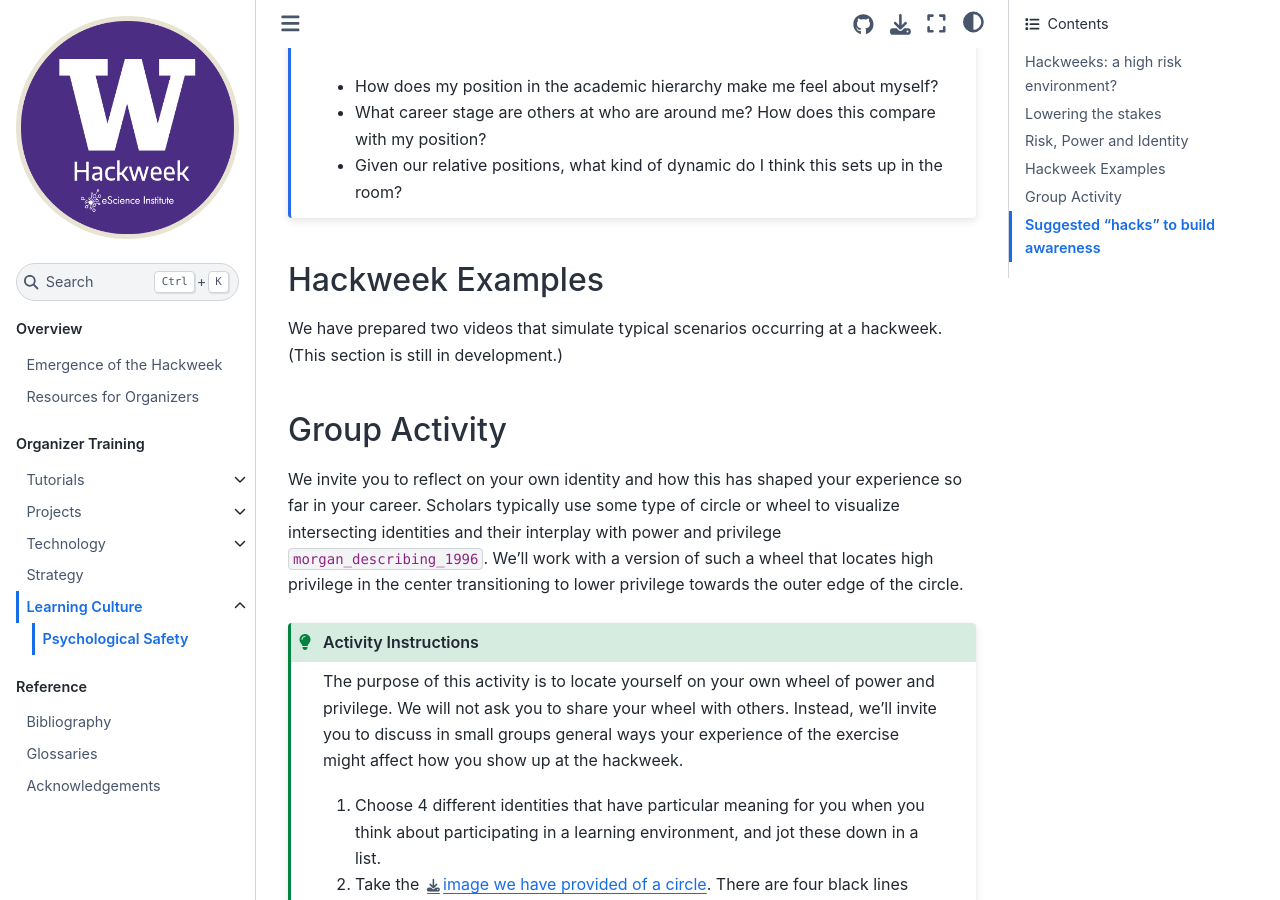
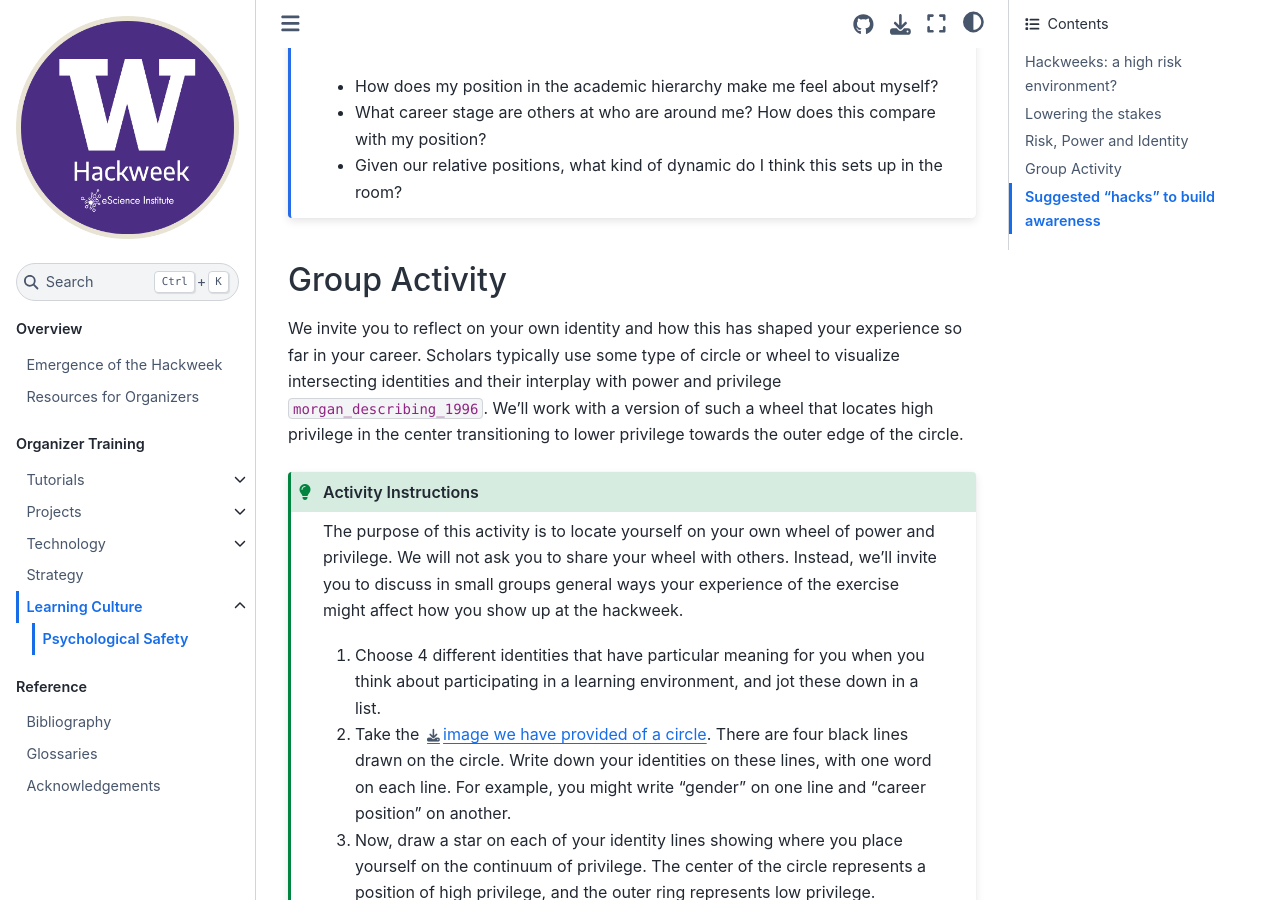
Before and after one commit to uwhackweek/hackweeks-as-a-service, a Jupyter Book: the page built from docs/training/culture/psychological-safety.md, in a window 1280 px wide and 900 px high, scrolled down 3983 px. Built offline with Jupyter Book 1.0.4 settings and Sphinx 7.4.7 and the Sphinx Book theme 1.1.4, drawn with Linux system fonts in a browser that asks for light colours; cross-references to code outside the pages are shown as plain code.

Commit message:
delete for now until we build examples

```diff
--- a/docs/training/culture/psychological-safety.md
+++ b/docs/training/culture/psychological-safety.md
@@ -159,11 +159,6 @@ with my position?
 up in the room?
 :::
 
-## Hackweek Examples
-
-We have prepared two videos that simulate typical scenarios occurring
-at a hackweek. (This section is still in development.)
-
 ## Group Activity
 
 We invite you to reflect on your own identity and how this has shaped
```
